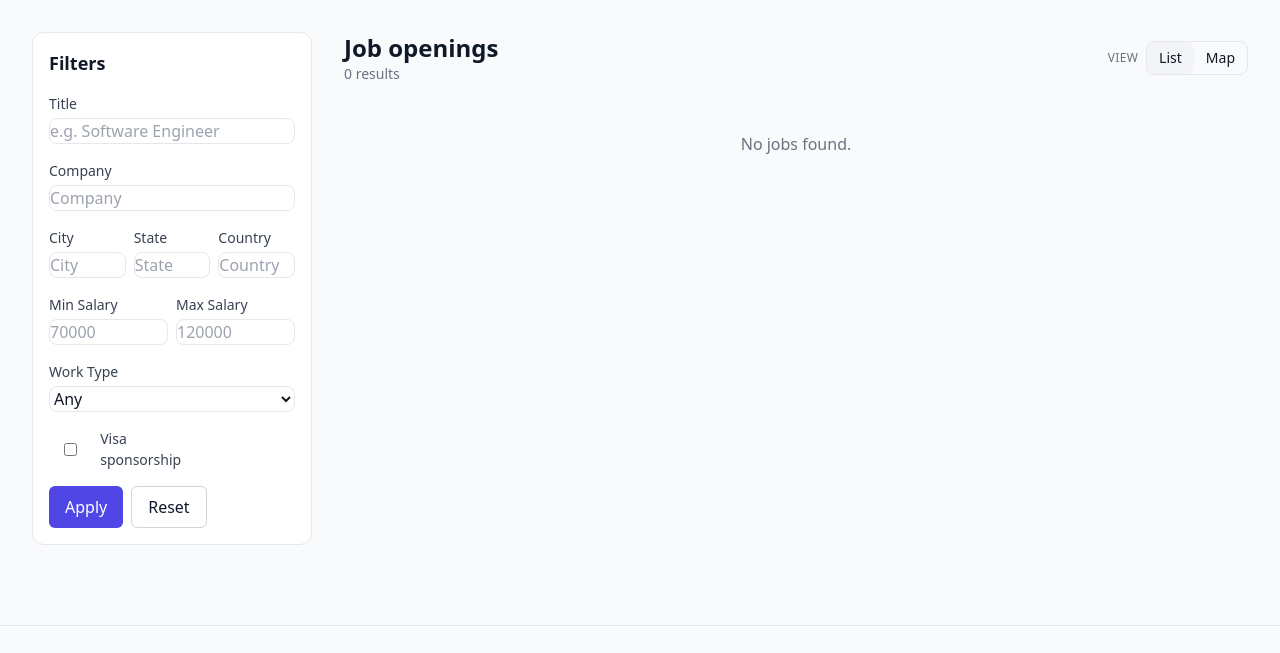
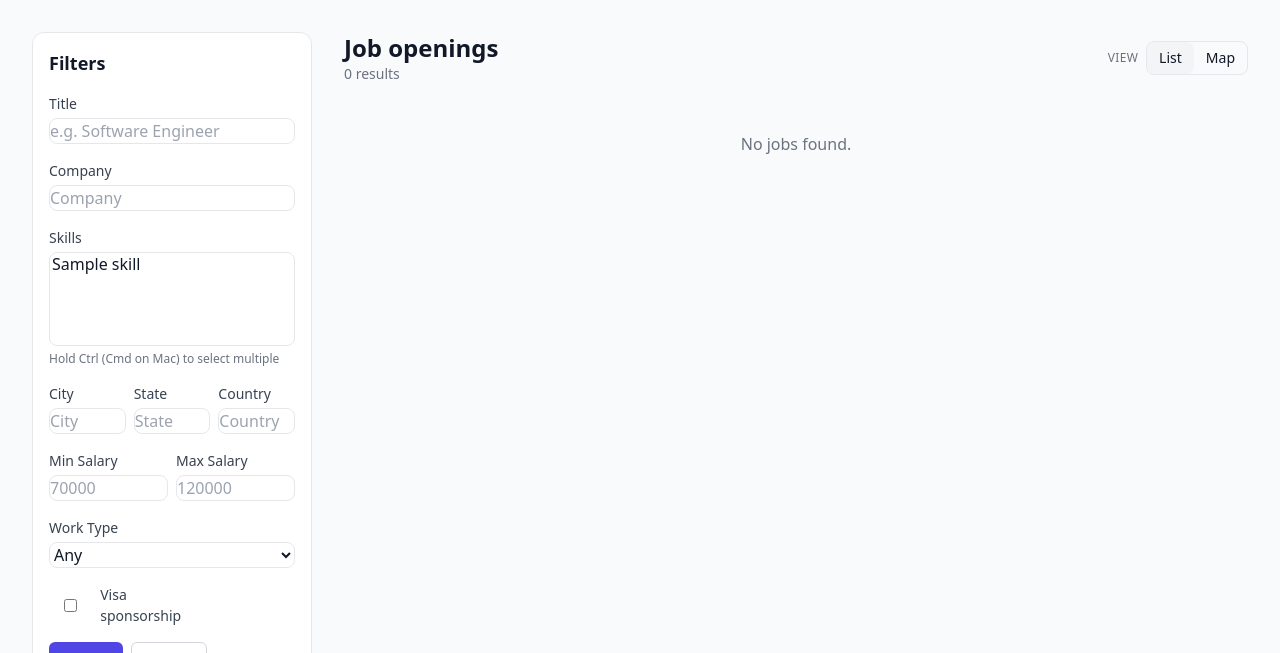
Before and after one commit to jepk2006/CS_2340_Project, a Django app: page /jobs/ in a window 1280 px wide. Shown: the part 65-718 px from the top of the page. Run offline with Django 5.2, Linux system fonts and the light colour scheme; tables that the repository leaves empty hold one stand-in row (values such as "Sample post"); data that the repository does not hold is empty; some libraries are stand-ins or nearby versions.

Commit message:
Fix user story 1

```diff
--- a/bridge/bridge/settings.py
+++ b/bridge/bridge/settings.py
@@ -12,7 +12,6 @@ https://docs.djangoproject.com/en/5.2/ref/settings/
 
 from pathlib import Path
 
-# Build paths inside the project like this: BASE_DIR / 'subdir'.
 BASE_DIR = Path(__file__).resolve().parent.parent
 
 
@@ -37,11 +36,8 @@ INSTALLED_APPS = [
     "django.contrib.sessions",
     "django.contrib.messages",
     "django.contrib.staticfiles",
-    "django.contrib.humanize", # Added for human-readable numbers
-    "widget_tweaks", # Added for improved form rendering
-    # Third-party
+    "django.contrib.humanize",
     "django_filters",
-    # Local apps
     "accounts.apps.AccountsConfig",
     "jobs",
 ]
--- a/bridge/templates/accounts/profile_edit.html
+++ b/bridge/templates/accounts/profile_edit.html
@@ -1,5 +1,4 @@
 {% extends "base.html" %}
-{% load widget_tweaks %} {# Make sure widget_tweaks is loaded #}
 
 {% block content %}
 <div class="grid grid-cols-1 lg:grid-cols-3 gap-8">
--- a/bridge/templates/jobs/job_list.html
+++ b/bridge/templates/jobs/job_list.html
@@ -34,6 +34,11 @@
       <div>
         <label class="block mb-1">Company</label>
         <input type="text" name="company" placeholder="Company" value="{{ request.GET.company }}" />
+      </div>
+      <div>
+        <label class="block mb-1">Skills</label>
+        {{ filter.form.skills }}
+        <div class="text-xs text-gray-500 mt-1">Hold Ctrl (Cmd on Mac) to select multiple</div>
       </div>
       <div class="grid grid-cols-3 gap-2">
         <div>
```
